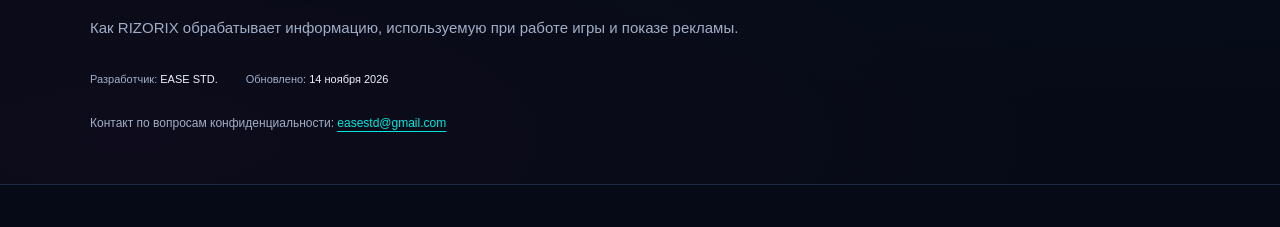
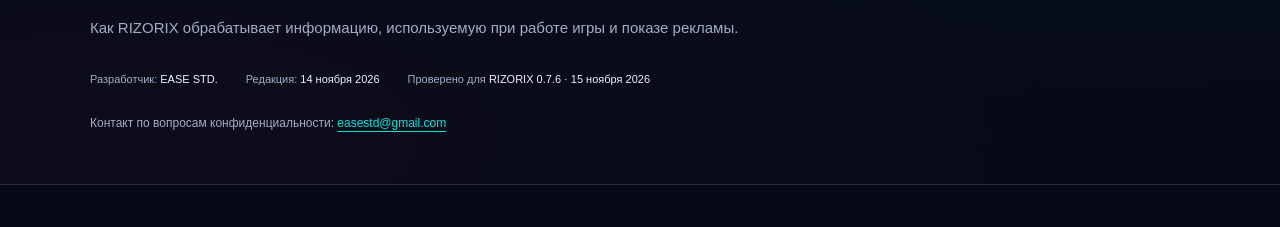
Before and after one commit to matthew-mbn/neon-climb-privacy, a plain HTML site: page index.html in a window 1280 px wide. Shown: the part 359-586 px from the top of the page. Drawn offline with Linux system fonts and the light colour scheme.

Commit message:
Проверять политику после каждого обновления RIZORIX

```diff
--- a/index.html
+++ b/index.html
@@ -19,7 +19,7 @@
     <div class="eyebrow">RIZORIX · PRIVACY POLICY</div>
     <h1>Политика<br><span>конфиденциальности</span></h1>
     <p class="intro">Как RIZORIX обрабатывает информацию, используемую при работе игры и показе рекламы.</p>
-    <div class="meta"><span class="tag">Разработчик: <strong>EASE STD.</strong></span><span class="tag">Обновлено: <strong>14 ноября 2026</strong></span></div>
+    <div class="meta"><span class="tag">Разработчик: <strong>EASE STD.</strong></span><span class="tag">Редакция: <strong>14 ноября 2026</strong></span><span class="tag">Проверено для <strong>RIZORIX 0.7.6 · 15 ноября 2026</strong></span></div>
     <p class="hero-contact">Контакт по вопросам конфиденциальности: <a class="email-pending" href="mailto:easestd@gmail.com">easestd@gmail.com</a></p>
   </div></header>
   <div class="wrapper layout">
```
Also changed, not shown: 2 other files.
